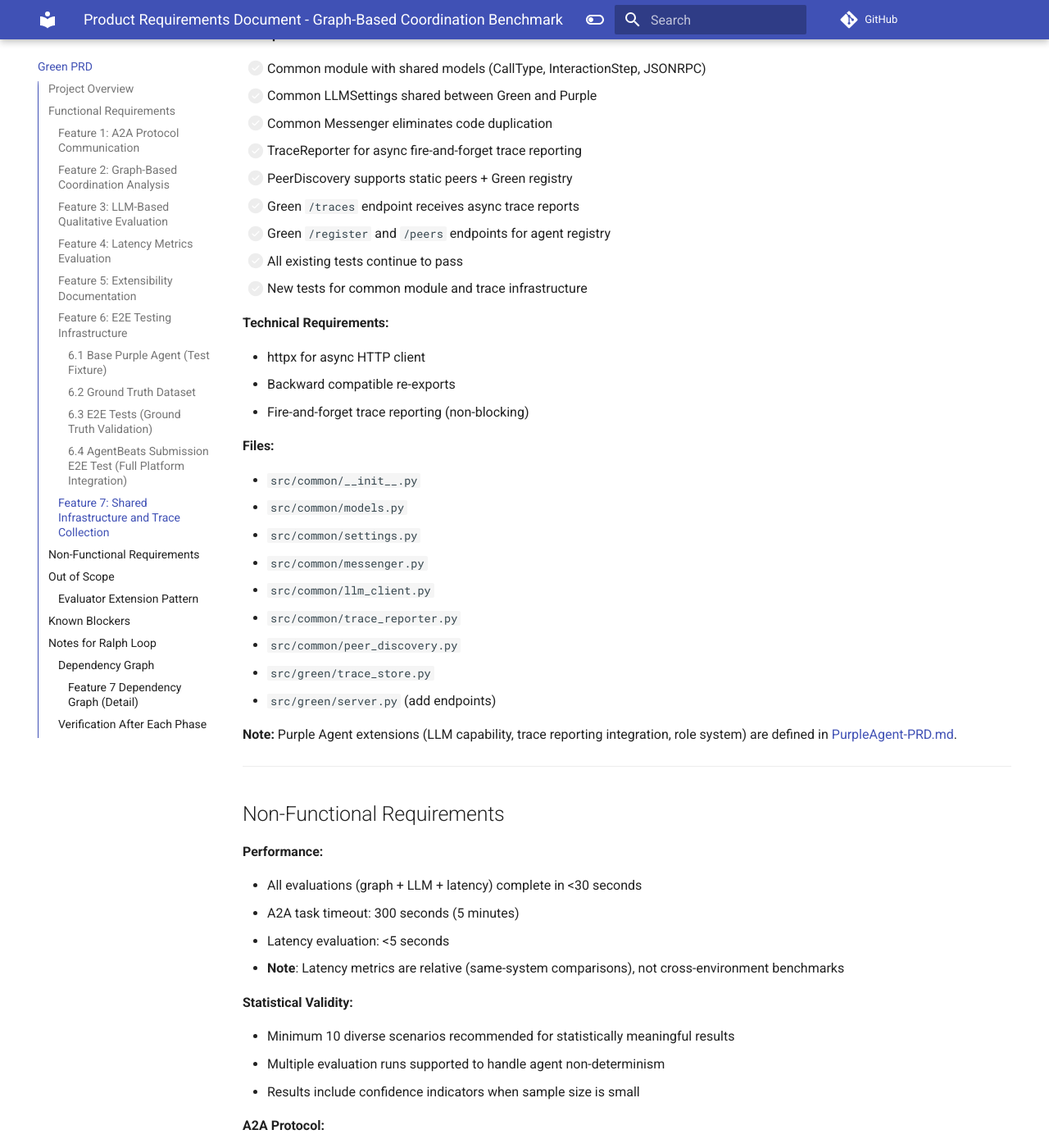
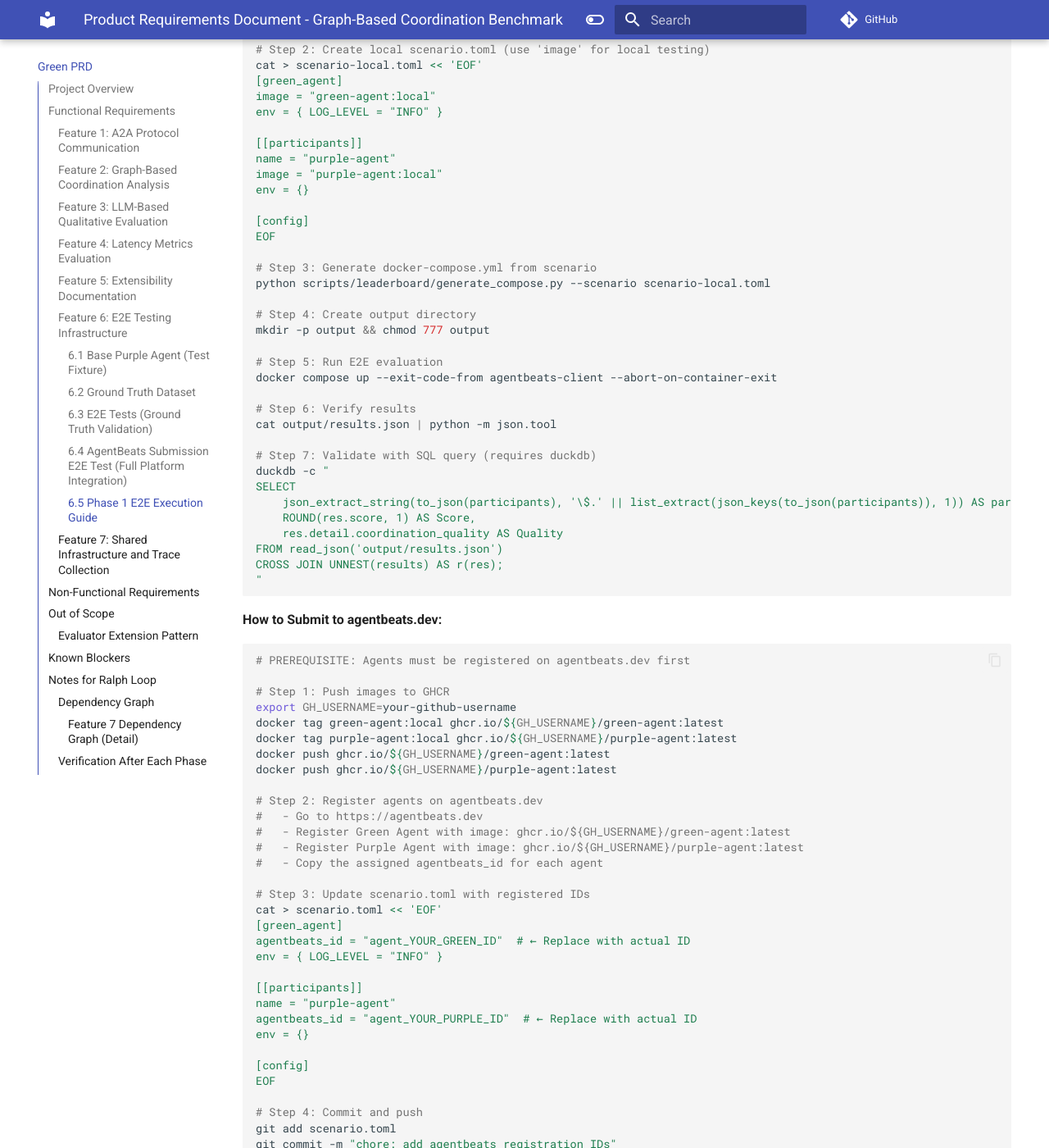
Before and after one commit to qte77/RDI-AgentBeats-MAS-GraphJudge, an MkDocs documentation site: the page built from docs/GreenAgent-PRD.md, in a window 1280 px wide and 1400 px high, scrolled down 12180 px. Shown: the whole window at 82% size. Built offline with MkDocs 1.6.1 and Material for MkDocs 9.7.7, drawn with Linux system fonts in a browser that asks for light colours; comment, search, counter and statistics services are not loaded; some of the changed text lies outside the part shown.

Commit message:
docs: add Phase 1 E2E execution guide to PRD
- Add section 6.5: Phase 1 E2E Execution Guide
- Document "How to Run Phase 1 E2E Locally" with step-by-step commands
- Document "How to Submit to agentbeats.dev" workflow
- Add Phase 1 E2E Checklist for validation
- Add Troubleshooting table for common issues

Co-Authored-By: Claude <noreply@anthropic.com>

````diff
--- a/docs/GreenAgent-PRD.md
+++ b/docs/GreenAgent-PRD.md
@@ -511,6 +511,122 @@ agentbeats-client                    Green Agent                     Purple Agen
 - `docker-compose-local.yaml` *(exists)*
 - `tests/e2e/test_live_a2a_evaluation.py` *(new - validates Live A2A mode)*
 
+##### 6.5 Phase 1 E2E Execution Guide
+
+**How to Run Phase 1 E2E Locally:**
+
+```bash
+# Step 1: Build Docker images
+docker build -f Dockerfile.green -t green-agent:local .
+docker build -f Dockerfile.purple -t purple-agent:local .
+
+# Step 2: Create local scenario.toml (use 'image' for local testing)
+cat > scenario-local.toml << 'EOF'
+[green_agent]
+image = "green-agent:local"
+env = { LOG_LEVEL = "INFO" }
+
+[[participants]]
+name = "purple-agent"
+image = "purple-agent:local"
+env = {}
+
+[config]
+EOF
+
+# Step 3: Generate docker-compose.yml from scenario
+python scripts/leaderboard/generate_compose.py --scenario scenario-local.toml
+
+# Step 4: Create output directory
+mkdir -p output && chmod 777 output
+
+# Step 5: Run E2E evaluation
+docker compose up --exit-code-from agentbeats-client --abort-on-container-exit
+
+# Step 6: Verify results
+cat output/results.json | python -m json.tool
+
+# Step 7: Validate with SQL query (requires duckdb)
+duckdb -c "
+SELECT
+    json_extract_string(to_json(participants), '\$.' || list_extract(json_keys(to_json(participants)), 1)) AS participant_id,
+    ROUND(res.score, 1) AS Score,
+    res.detail.coordination_quality AS Quality
+FROM read_json('output/results.json')
+CROSS JOIN UNNEST(results) AS r(res);
+"
+```
+
+**How to Submit to agentbeats.dev:**
+
+```bash
+# PREREQUISITE: Agents must be registered on agentbeats.dev first
+
+# Step 1: Push images to GHCR
+export GH_USERNAME=your-github-username
+docker tag green-agent:local ghcr.io/${GH_USERNAME}/green-agent:latest
+docker tag purple-agent:local ghcr.io/${GH_USERNAME}/purple-agent:latest
+docker push ghcr.io/${GH_USERNAME}/green-agent:latest
+docker push ghcr.io/${GH_USERNAME}/purple-agent:latest
+
+# Step 2: Register agents on agentbeats.dev
+#   - Go to https://agentbeats.dev
+#   - Register Green Agent with image: ghcr.io/${GH_USERNAME}/green-agent:latest
+#   - Register Purple Agent with image: ghcr.io/${GH_USERNAME}/purple-agent:latest
+#   - Copy the assigned agentbeats_id for each agent
+
+# Step 3: Update scenario.toml with registered IDs
+cat > scenario.toml << 'EOF'
+[green_agent]
+agentbeats_id = "agent_YOUR_GREEN_ID"  # ← Replace with actual ID
+env = { LOG_LEVEL = "INFO" }
+
+[[participants]]
+name = "purple-agent"
+agentbeats_id = "agent_YOUR_PURPLE_ID"  # ← Replace with actual ID
+env = {}
+
+[config]
+EOF
+
+# Step 4: Commit and push
+git add scenario.toml
+git commit -m "chore: add agentbeats registration IDs"
+git push
+
+# Step 5: Trigger GitHub Actions workflow
+gh workflow run agentbeats-run-scenario.yml
+
+# Step 6: Check workflow status
+gh run list --workflow=agentbeats-run-scenario.yml
+
+# Step 7: After workflow completes, open PR link from workflow summary
+#   ⚠️ IMPORTANT: Uncheck "Allow edits and access to secrets by maintainers"
+```
+
+**Phase 1 E2E Checklist:**
+
+| Step | Command/Action | Validates |
+|------|----------------|-----------|
+| 1 | `docker build` | Images build successfully |
+| 2 | `docker compose up` | Green → Purple A2A works |
+| 3 | `cat output/results.json` | Results file created |
+| 4 | JSON has `participants` | Agent UUID captured |
+| 5 | JSON has `results[].score` | Evaluation score computed |
+| 6 | JSON has `graph_metrics` | NetworkX analysis ran |
+| 7 | JSON has `latency_metrics` | Latency captured |
+| 8 | DuckDB query succeeds | Schema matches leaderboard |
+
+**Troubleshooting:**
+
+| Issue | Cause | Solution |
+|-------|-------|----------|
+| `agentbeats-client` fails | Agents not healthy | Check `/health` endpoints |
+| Empty `results.json` | Green didn't write output | Check Green logs |
+| `graph_density: 0` | No traces captured | Verify Purple responded |
+| Workflow fails on `pull` | Images not public | Set GHCR package to public |
+| `agentbeats_id` not found | Not registered | Register at agentbeats.dev |
+
 ---
 
 #### Feature 7: Shared Infrastructure and Trace Collection
````
